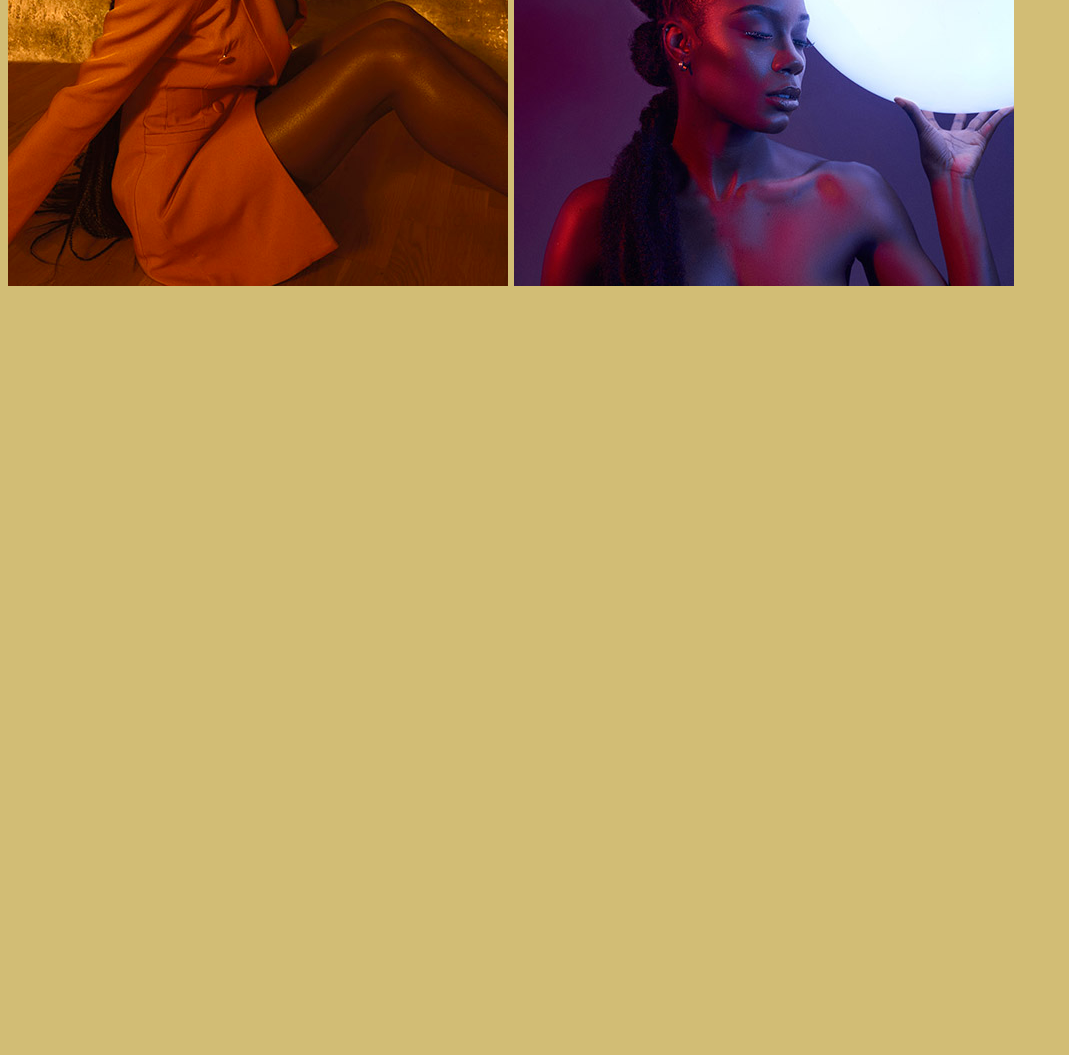
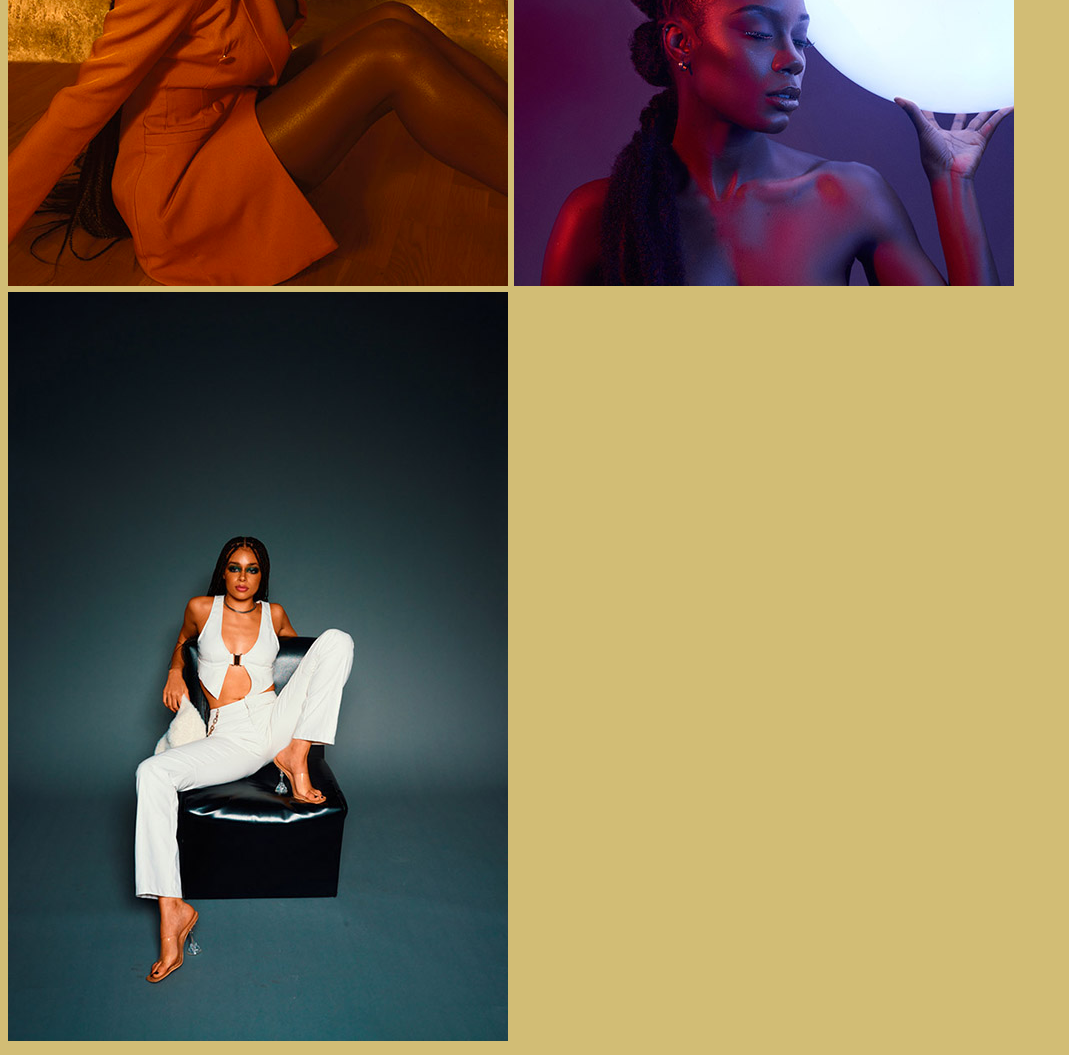
Before and after one commit to MbargouG/project2, a plain HTML site: page portfolio.html in a window 1280 px wide. Shown: the part 4470-5525 px from the top of the page, without its empty margins (0-1069 px from the left). Before the commit the page ends 4770 px from the top, so only its background shows below. Drawn offline with Linux system fonts and the light colour scheme.

Commit message:
adding picture

```diff
--- a/portfolio.html
+++ b/portfolio.html
@@ -30,6 +30,7 @@
       <p>There is something fun when it comes to manipulating colors in photos. I genuinely feel I'm creating art when I do my color edits.  </p>
       <img src="images/hadja3364copy.jpg" alt="Shot taken in paris">
       <img src="images/moon.jpg" alt="Moon inspo">
+      <img src="images/garv56copy.jpg" alt="studio">
   </section>
   </body>
 </html>
```
Lines whose indentation alone changed are shown as unchanged.
